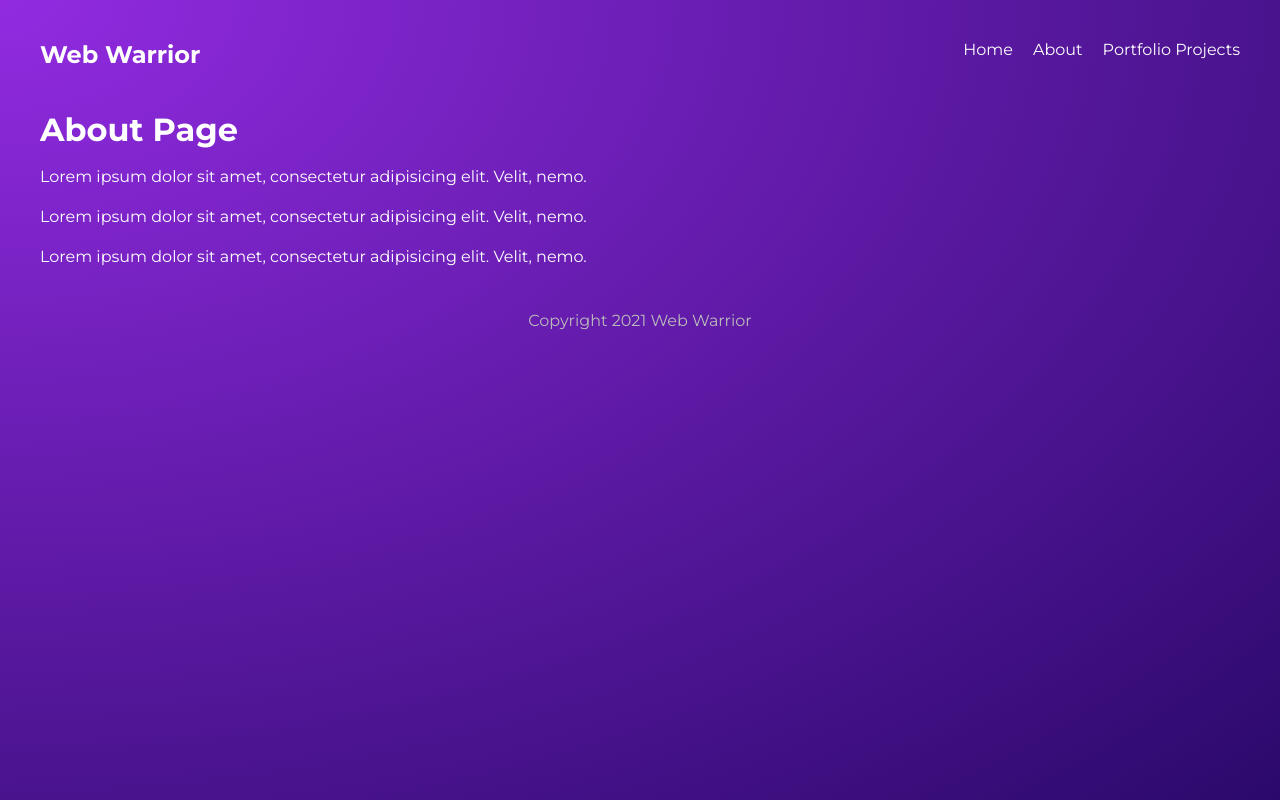
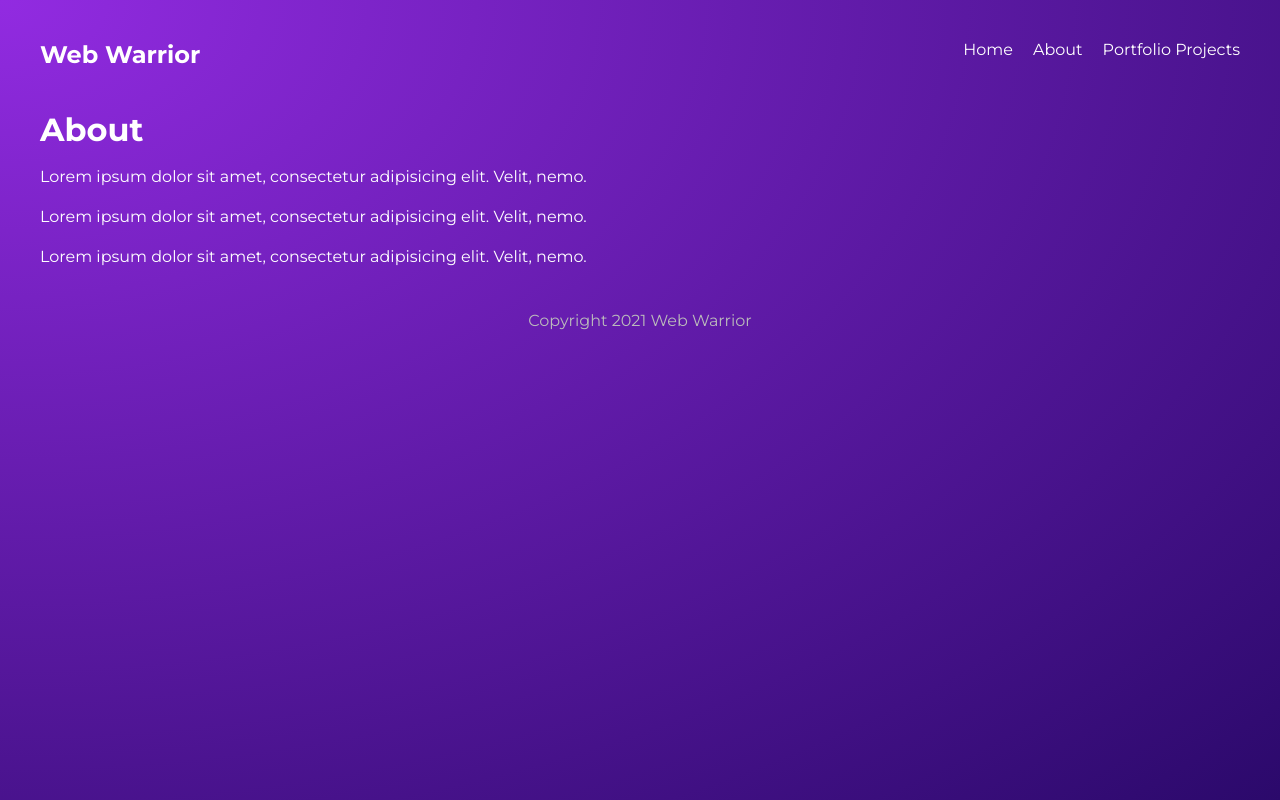
Before and after one commit to anandhanedom/gatsby-helloworld, a Gatsby site in the folder 02_net_ninja/: page /about in a window 1280 px wide. Built offline with nearby package versions, Linux system fonts and the light colour scheme; Gatsby itself is replaced by a stand-in of ours.

Commit message:
Bitbucket

```diff
--- a/02_net_ninja/src/pages/about.js
+++ b/02_net_ninja/src/pages/about.js
@@ -7,7 +7,7 @@
   return (
     <Layout>
       <div>
-        <h1>About Page</h1>
+        <h1>About</h1>
         <p>
           Lorem ipsum dolor sit amet, consectetur adipisicing elit. Velit, nemo.
         </p>
```
